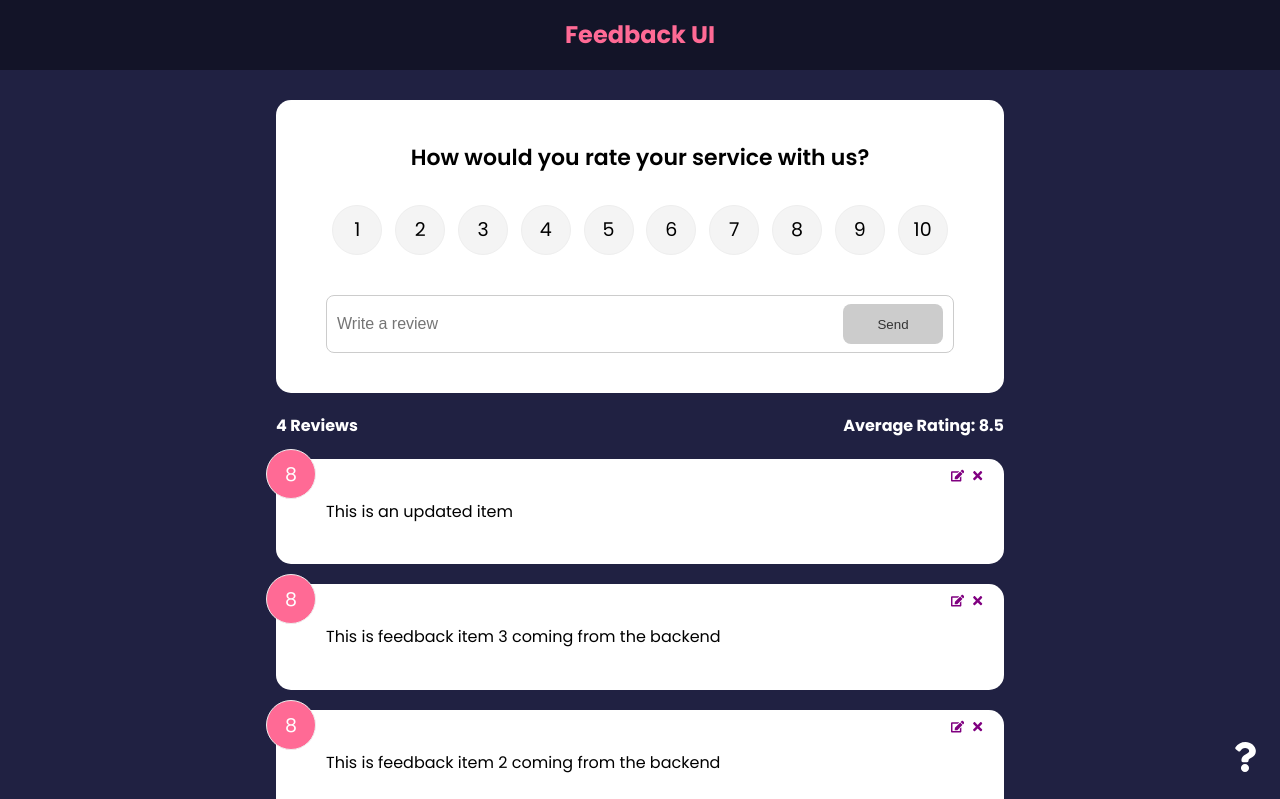
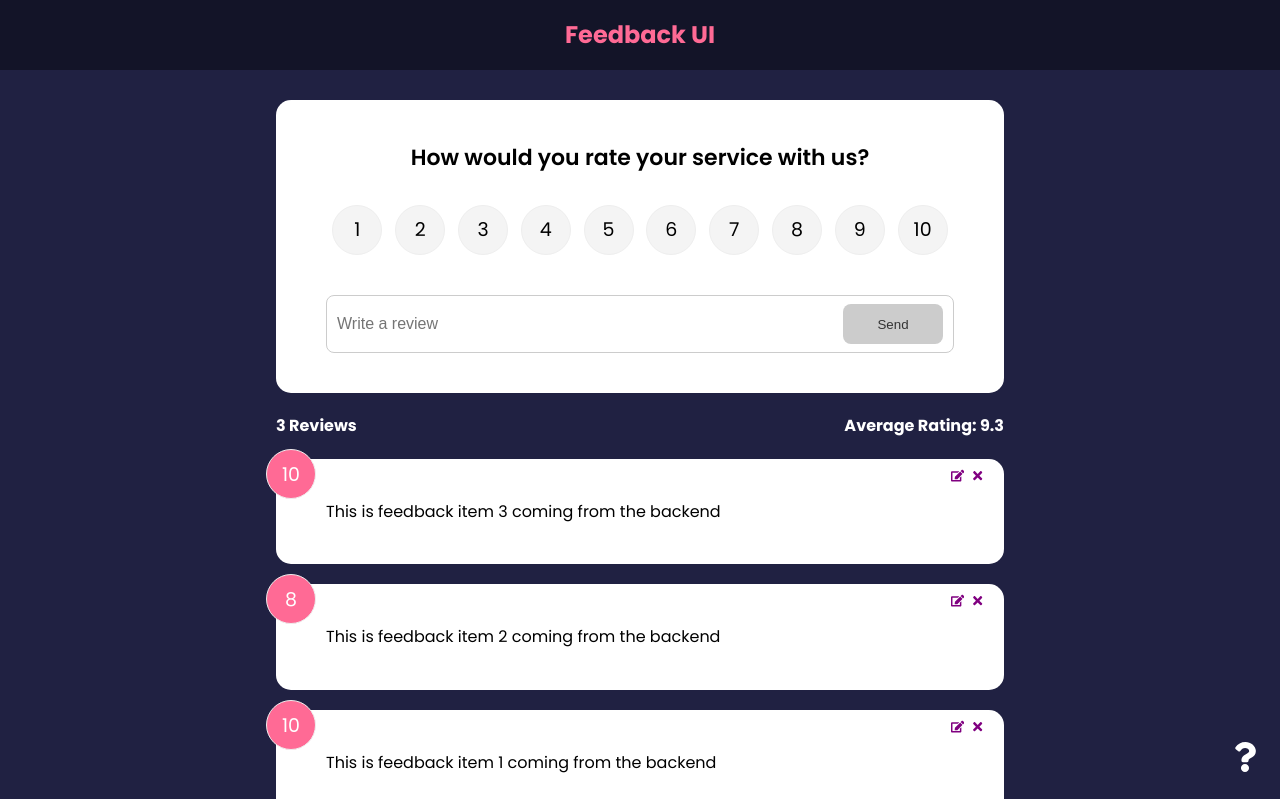
Before and after one commit to niceDeve/react-web3-edge, a React (Create React App) app: page / in a window 1280 px wide. Shown: the top 799 px of the page. Built offline with nearby package versions, Linux system fonts and the light colour scheme; data requests are answered from the project's data file.

Commit message:
Updated react router to v6

```diff
--- a/db.json
+++ b/db.json
@@ -11,14 +11,9 @@
       "text": "This is feedback item 2 coming from the backend"
     },
     {
-      "id": 3,
-      "rating": 8,
-      "text": "This is feedback item 3 coming from the backend"
-    },
-    {
-      "text": "This is an updated item",
-      "rating": 8,
-      "id": 4
+      "text": "This is feedback item 3 coming from the backend",
+      "rating": 10,
+      "id": 3
     }
   ]
 }
--- a/package.json
+++ b/package.json
@@ -13,7 +13,7 @@
     "react": "^17.0.2",
     "react-dom": "^17.0.2",
     "react-icons": "^4.3.1",
-    "react-router-dom": "^5.3.0",
+    "react-router-dom": "^6.0.1",
     "react-scripts": "4.0.3",
     "uuid": "^8.3.2",
     "web-vitals": "^1.1.2"
--- a/src/App.js
+++ b/src/App.js
@@ -1,4 +1,4 @@
-import { BrowserRouter as Router, Route } from 'react-router-dom'
+import { BrowserRouter as Router, Route, Routes } from 'react-router-dom'
 import Header from './components/Header'
 import FeedbackList from './components/FeedbackList'
 import FeedbackStats from './components/FeedbackStats'
@@ -13,13 +13,21 @@ function App() {
       <Router>
         <Header />
         <div className='container'>
-          <Route exact path='/'>
-            <FeedbackForm />
-            <FeedbackStats />
-            <FeedbackList />
-          </Route>
+          <Routes>
+            <Route
+              exact
+              path='/'
+              element={
+                <>
+                  <FeedbackForm />
+                  <FeedbackStats />
+                  <FeedbackList />
+                </>
+              }
+            ></Route>
 
-          <Route path='/about' component={AboutPage} />
+            <Route path='/about' element={<AboutPage />} />
+          </Routes>
 
           <AboutIconLink />
         </div>
```
Also changed, not shown: 1 other file (tests, documents, lock files or other folders).
